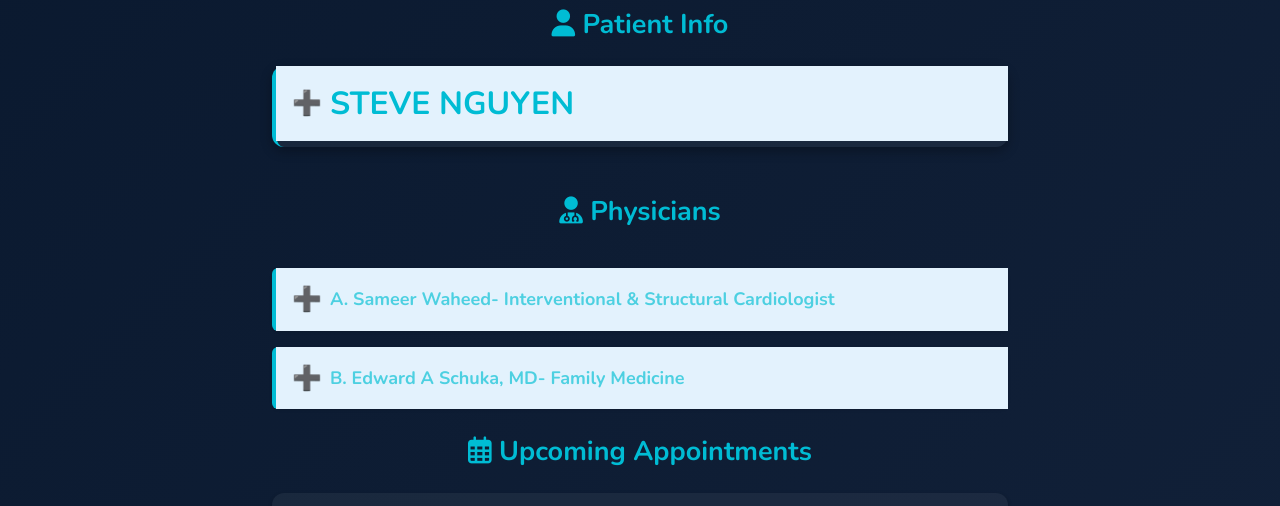
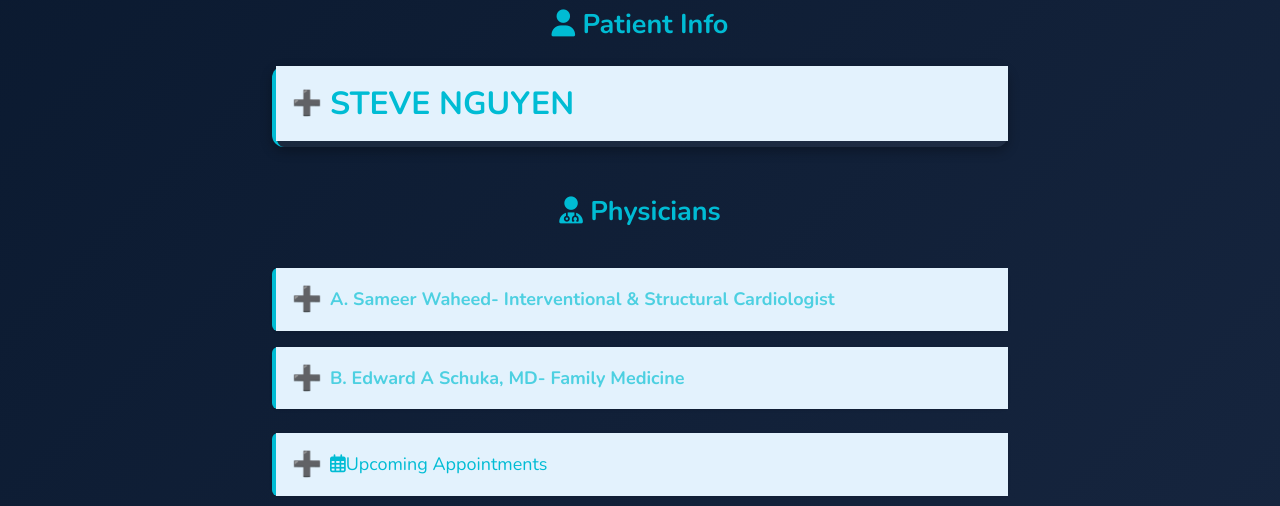
Before and after one commit to NancyCu/MedList, a website: page index.html in a window 1280 px wide. Shown: the part 223-729 px from the top of the page. Drawn offline with nearby package versions, Linux system fonts and the light colour scheme; sample sign-in values are in the browser's storage; a small style sheet from the web is missing.

Commit message:
feat: add collapsible appointments section

```diff
--- a/script.js
+++ b/script.js
@@ -49,6 +49,14 @@ const appointments = [
     location: "HCA Florida West Cardiology Specialists - Pensacola",
     address: "8333 N Davis Hwy FL 4, Pensacola, FL 325146050",
     phone: "(850)555-0103",
+  },
+  {
+    name: "Mary Johnson",
+    date: "Fri, Oct 10, 2025 11:00 AM",
+    reason: "Routine check-up",
+    location: "HCA Florida West Outpatient Clinic",
+    address: "1000 Medical Pkwy, Pensacola, FL 32514",
+    phone: "(850)555-0104",
   },
 ];
 
@@ -252,21 +260,26 @@ function checkIn(name) {
 
 function renderAppointments() {
   const el = document.getElementById('appointments-section');
-  let html =
-    "<h2><i class='far fa-calendar-alt'></i> Upcoming Appointments</h2>";
+  let html = `
+    <details class="appointments-wrapper">
+      <summary class="collapse-summary"><i class='far fa-calendar-alt'></i> Upcoming Appointments</summary>
+  `;
   appointments.forEach((appt, idx) => {
     const tel = `tel:${appt.phone.replace(/[^+\d]/g, '')}`;
     const icsUrl = createICS(appt);
     html += `
-      <div class="appointment-card">
+      <details class="appointment-card">
+        <summary class="collapse-summary">
           <div class="appointment-header">
             <div class="profile-icon">${appt.name.charAt(0)}</div>
             <div class="appointment-main">
               <h3 class="appointment-name">${appt.name}</h3>
               <p class="appointment-datetime">${appt.date}</p>
             </div>
-          <a href="${tel}" class="phone-link" aria-label="Call"><i class="fas fa-phone"></i></a>
+            <a href="${tel}" class="phone-link" aria-label="Call" onclick="event.stopPropagation();"><i class="fas fa-phone"></i></a>
           </div>
+        </summary>
+        <div class="appointment-details">
           <p class="appointment-reason">${appt.reason}</p>
           <p class="appointment-location">${appt.location}</p>
           <p class="appointment-address">${appt.address}</p>
@@ -277,8 +290,10 @@ function renderAppointments() {
           </div>
           <textarea class="appointment-notes" placeholder="Notes..."></textarea>
         </div>
+      </details>
     `;
   });
+  html += `</details>`;
   el.innerHTML = html;
   el.querySelectorAll('.check-in-btn').forEach((btn) => {
     btn.addEventListener('click', (e) => {
--- a/styles.css
+++ b/styles.css
@@ -420,12 +420,43 @@ body.light-mode {
   margin-bottom: 1.5rem;
 }
 
+.appointments-wrapper {
+  background: var(--card-bg);
+  border-left: 4px solid var(--accent);
+  border-radius: 6px;
+  line-height: 1.6;
+  box-shadow: 0 1px 3px rgba(0, 0, 0, 0.1);
+}
+
+.appointments-wrapper > .collapse-summary {
+  padding: 0.75rem 1rem;
+  background: #e3f2fd;
+  color: var(--accent);
+  cursor: pointer;
+}
+
+.appointments-wrapper > .collapse-summary:hover {
+  background: #bbdefb;
+}
+
 .appointment-card {
   background: var(--card-bg);
   border-radius: 12px;
   box-shadow: 0 2px 4px rgba(0, 0, 0, 0.3);
+  margin: 1rem;
+  overflow: hidden;
+}
+
+.appointment-card > .collapse-summary {
   padding: 1rem;
-  margin-bottom: 1rem;
+}
+
+.appointment-card > .collapse-summary:hover {
+  background: rgba(255, 255, 255, 0.05);
+}
+
+.appointment-details {
+  padding: 0 1rem 1rem;
 }
 
 .appointment-header {
@@ -433,6 +464,7 @@ body.light-mode {
   align-items: center;
   justify-content: space-between;
   gap: 0.5rem;
+  flex: 1;
 }
 
 .profile-icon {
```
Lines whose indentation alone changed are shown as unchanged.
